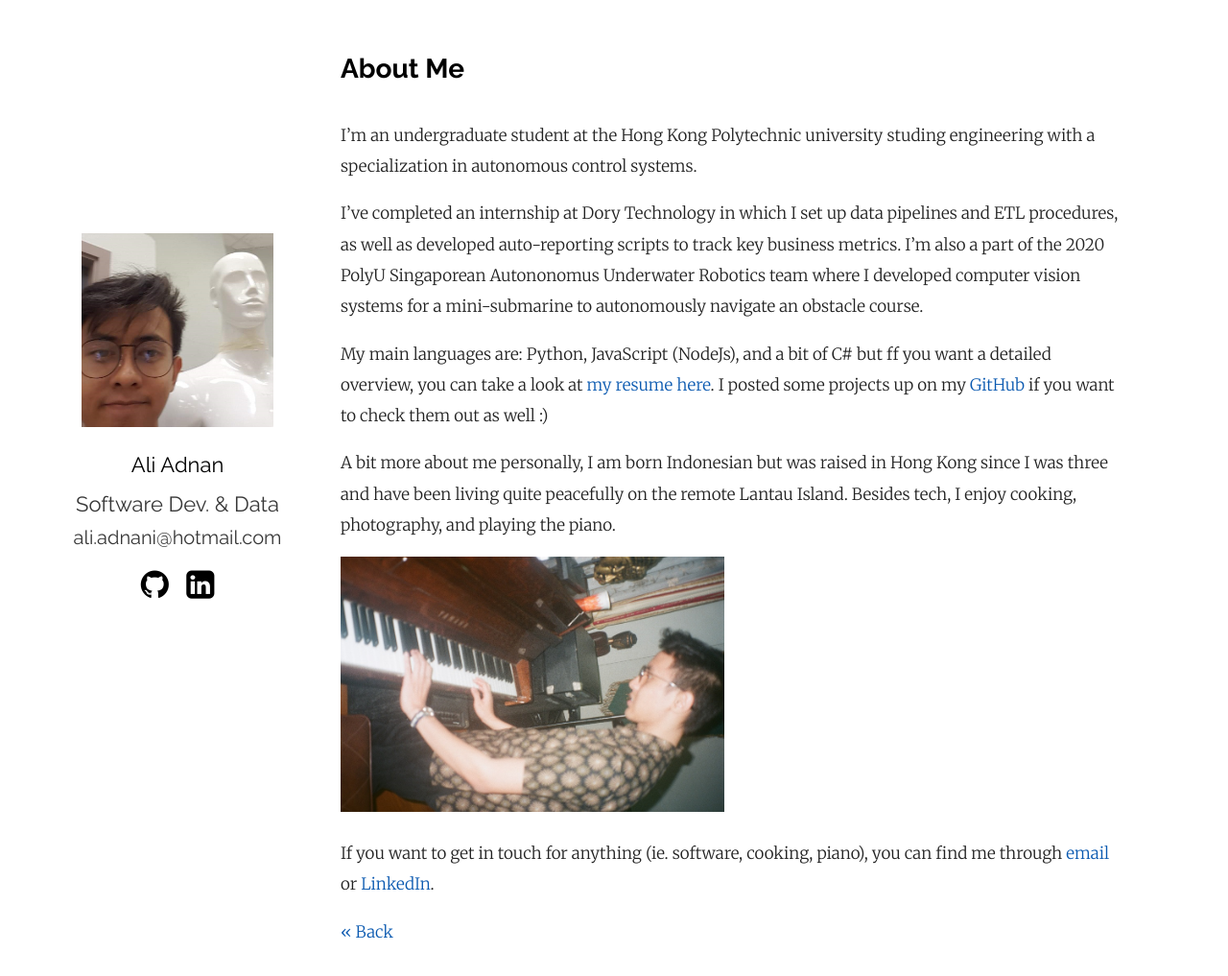
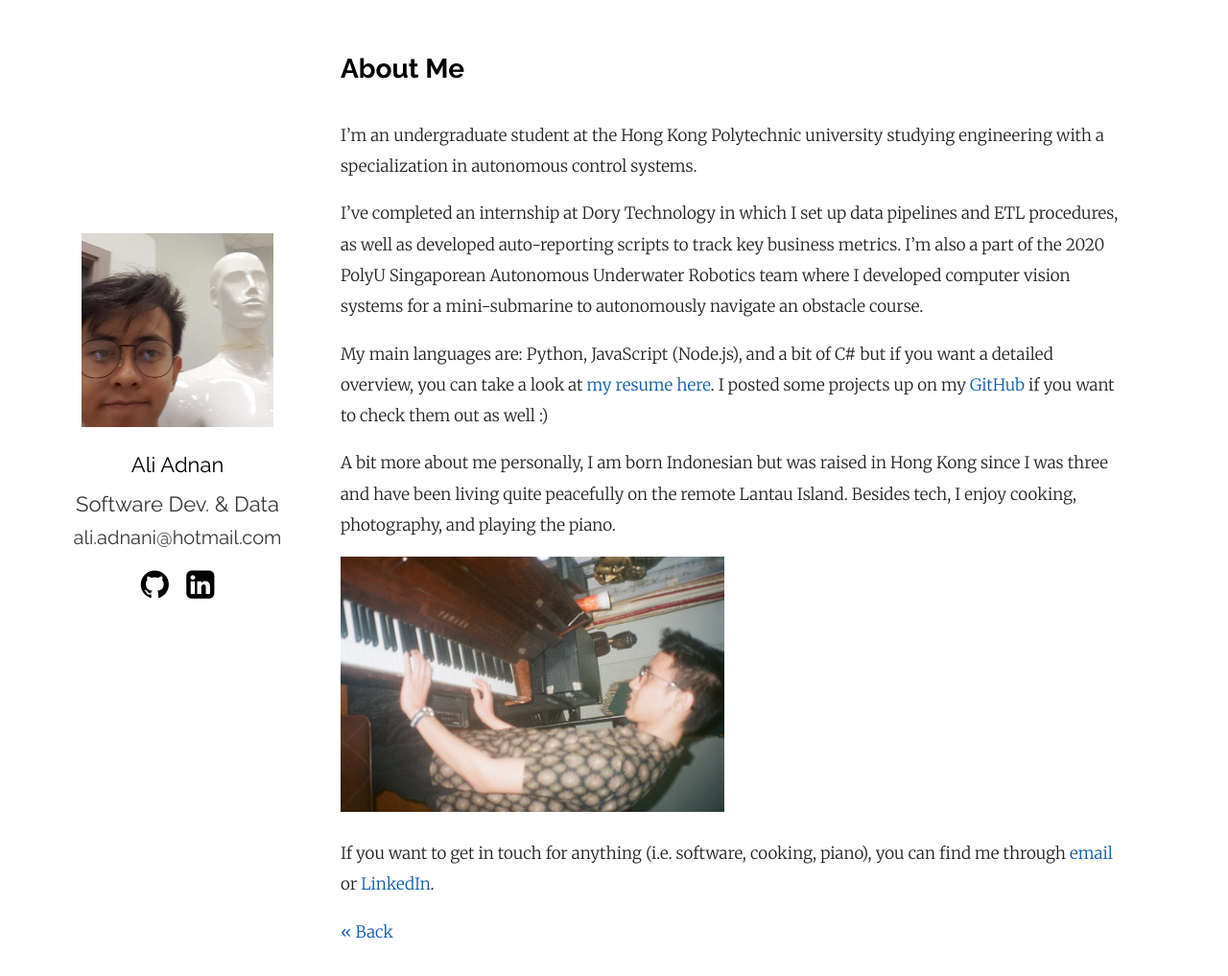
Before and after one commit to aliadnani/aliadnani.github.io, a Jekyll site: the page built from about.md, in a window 1280 px wide and 1042 px high. Shown: the top 1017 px of the window at 96% size. Built offline with Jekyll 4.4.1, drawn with Linux system fonts in a browser that asks for light colours.

Commit message:
Spellcheck and images

```diff
--- a/about.md
+++ b/about.md
@@ -3,18 +3,18 @@ layout: post
 title:  "About Me"
 ---
 
-I’m an undergraduate student at the Hong Kong Polytechnic university studing engineering with a specialization in autonomous control systems.
+I’m an undergraduate student at the Hong Kong Polytechnic university studying engineering with a specialization in autonomous control systems.
 
-I've completed an internship at Dory Technology in which I set up data pipelines and ETL procedures, as well as developed auto-reporting scripts to track key business metrics. I'm also a part of the 2020 PolyU Singaporean Autononomus Underwater Robotics team where I developed computer vision systems for a mini-submarine to autonomously navigate an obstacle course.
+I've completed an internship at Dory Technology in which I set up data pipelines and ETL procedures, as well as developed auto-reporting scripts to track key business metrics. I'm also a part of the 2020 PolyU Singaporean Autonomous Underwater Robotics team where I developed computer vision systems for a mini-submarine to autonomously navigate an obstacle course.
 
-My main languages are: Python, JavaScript (NodeJs), and a bit of C# but ff you want a detailed overview, you can take a look at [my resume here][resume]. I posted some projects up on my [GitHub][gh] if you want to check them out as well :)
+My main languages are: Python, JavaScript (Node.js), and a bit of C# but if you want a detailed overview, you can take a look at [my resume here][resume]. I posted some projects up on my [GitHub][gh] if you want to check them out as well :)
 
 A bit more about me personally, I am born Indonesian but was raised in Hong Kong since I was three and have been living quite peacefully on the remote Lantau Island. Besides tech, I enjoy cooking, photography, and playing the piano.
 
 <img src="./assets/3963-22.jpg"  width="400">
 
 
-If you want to get in touch for anything (ie. software, cooking, piano), you can find me through [email][em] or [LinkedIn][li].
+If you want to get in touch for anything (i.e. software, cooking, piano), you can find me through [email][em] or [LinkedIn][li].
 
 [<< Back][back]
 
```
Also changed, not shown: index.md (+5 -3 lines), assets/fbmessage.PNG (added).
